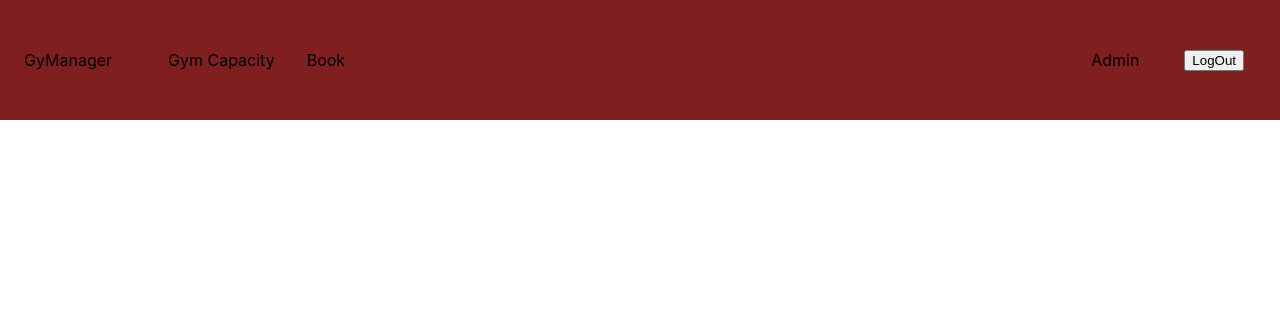
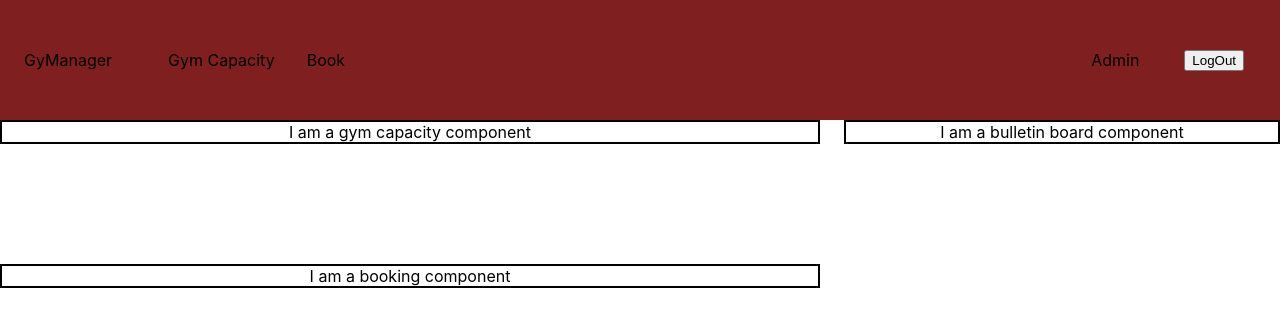
Before and after one commit to harwindersidhu/gymanager, a React (Create React App) app: page / in a window 1280 px wide. Shown: the top 326 px of the page. Built offline with nearby package versions, Linux system fonts and the light colour scheme.

Commit message:
Add scss file for components

```diff
--- a/src/components/Booking.js
+++ b/src/components/Booking.js
@@ -1,8 +1,9 @@
 import React from "react";
+import "./Booking.scss"
 
 export default function Booking(props) {
   return (
-    <div>
+    <div className="book">
       I am a booking component
     </div>
   );
--- /dev/null
+++ b/src/components/Booking.scss
@@ -0,0 +1,8 @@
+.book {
+  margin-top: 120px;
+  float: left;
+  width: 60%;
+  padding-left: 1.5em;
+  padding-right: 1.5em;
+  border: 2px solid black;
+}
--- a/src/components/BulletinBoard.js
+++ b/src/components/BulletinBoard.js
@@ -1,8 +1,9 @@
 import React from "react";
+import "./BulletinBoard.scss"
 
 export default function BulletinBoard(props) {
   return (
-    <div>
+    <div className="bulletin">
       I am a bulletin board component
     </div>
   );
--- /dev/null
+++ b/src/components/BulletinBoard.scss
@@ -0,0 +1,8 @@
+.bulletin {
+  margin-top: 120px;
+  float: right;
+  width: 30%;
+  padding-left: 1.5em;
+  padding-right: 1.5em;
+  border: 2px solid black;
+}
--- a/src/components/GymCapacity.js
+++ b/src/components/GymCapacity.js
@@ -1,8 +1,9 @@
 import React from "react";
+import "./GymCapacity.scss"
 
 export default function GymCapacity(props) {
   return (
-    <div>
+    <div className="gym-capacity">
       I am a gym capacity component
     </div>
   );
--- /dev/null
+++ b/src/components/GymCapacity.scss
@@ -0,0 +1,8 @@
+.gym-capacity {
+  margin-top: 120px;
+  float: left;
+  width: 60%;
+  padding-left: 1.5em;
+  padding-right: 1.5em;
+  border: 2px solid black;
+}
```
